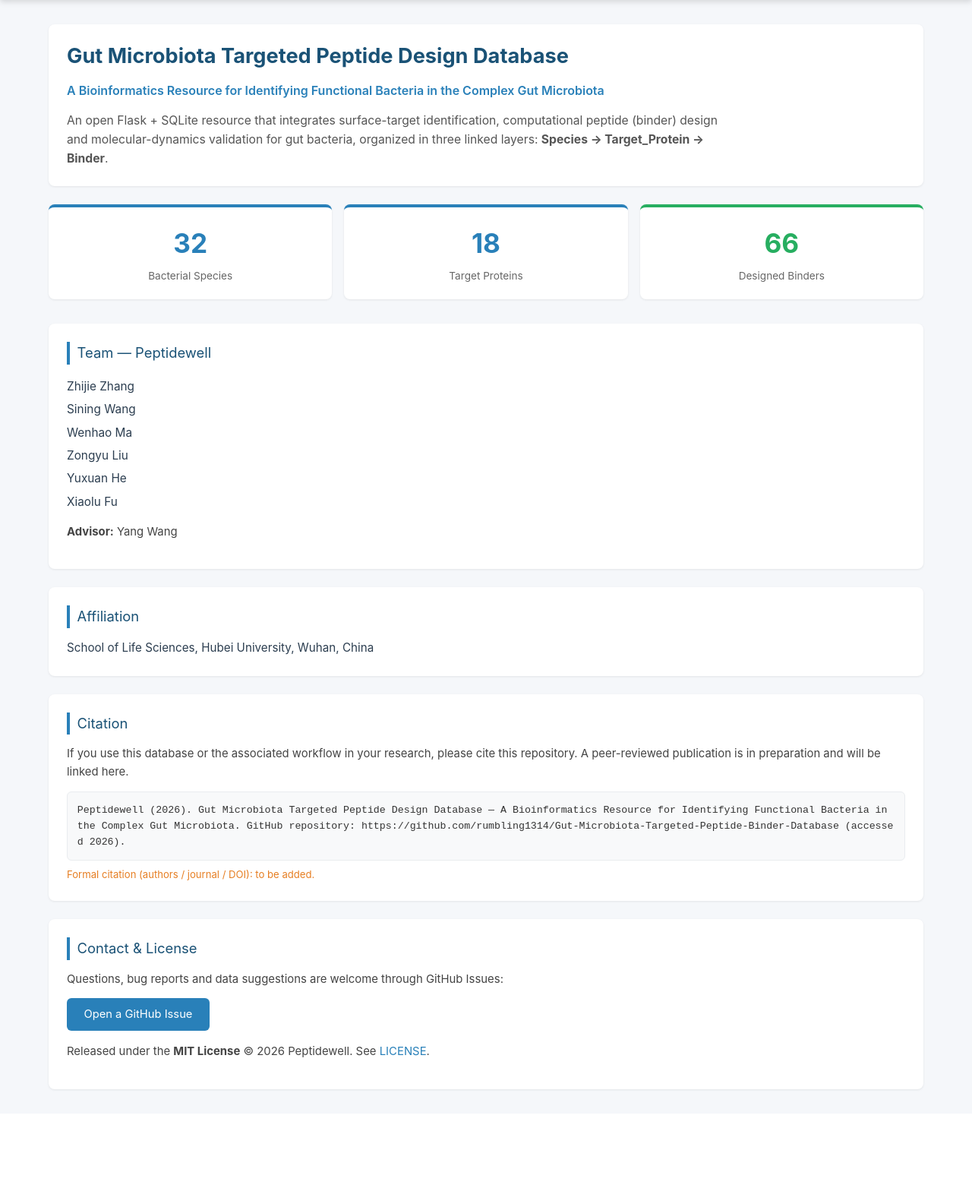
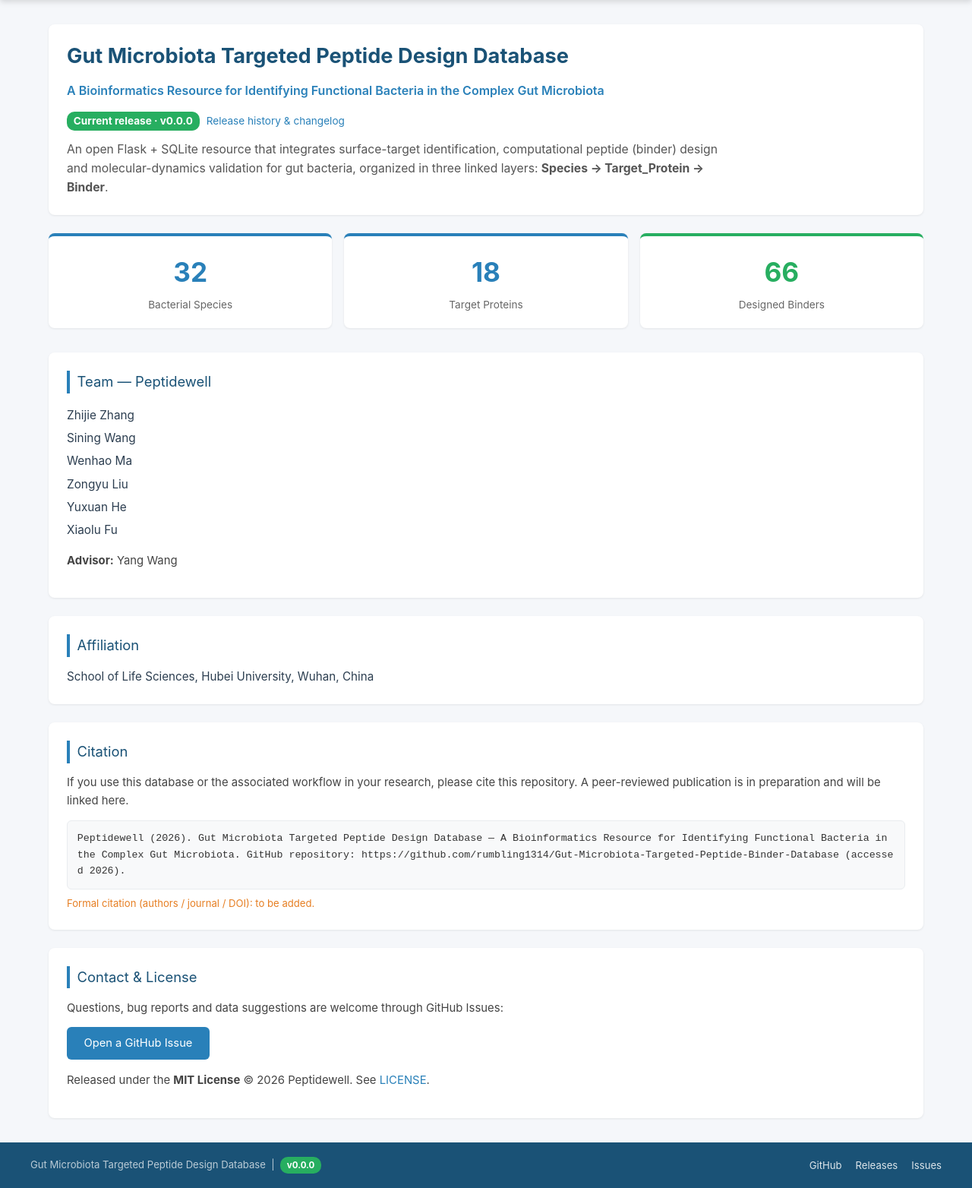
Before and after one commit to rumbling1314/Gut-Microbiota-Targeted-Peptide-Binder-Database, a Flask app: page /about in a window 1280 px wide. Shown: the part 60-1624 px from the top of the page at 76% size. Before the commit the page ends 1496 px from the top, so only its background shows below. Run offline with Flask 3, Linux system fonts and the light colour scheme; data comes from the database, SQL or seed files in the repository.

Commit message:
Add version management (v2.0.0): VERSION file, CHANGELOG, version badge in footer and About

```diff
--- a/app.py
+++ b/app.py
@@ -13,6 +13,19 @@ MD_DIR = os.path.join(os.path.dirname(os.path.abspath(__file__)), "static", "md_
 
 # Public GitHub repository URL
 REPO_URL = "https://github.com/rumbling1314/Gut-Microbiota-Targeted-Peptide-Binder-Database"
+
+# Database version (semantic versioning, read from the VERSION file)
+def _read_version():
+    vp = os.path.join(os.path.dirname(os.path.abspath(__file__)), "VERSION")
+    try:
+        return open(vp, encoding='utf-8').read().strip()
+    except Exception:
+        return "0.0.0"
+DB_VERSION = _read_version()
+
+@app.context_processor
+def inject_meta():
+    return {'DB_VERSION': DB_VERSION, 'REPO_URL': REPO_URL}
 
 # Binder/MD 编号 -> Species_ID
 NUM2SID = {
--- a/templates/about.html
+++ b/templates/about.html
@@ -20,6 +20,8 @@
 <div class="card about-hero">
     <h1>Gut Microbiota Targeted Peptide Design Database</h1>
     <div class="sub">A Bioinformatics Resource for Identifying Functional Bacteria in the Complex Gut Microbiota</div>
+    <p style="margin-bottom:.7rem;"><span class="ver-pill" style="font-size:.85rem;">Current release · v{{ DB_VERSION }}</span>
+    &nbsp;<a href="{{ REPO_URL }}/releases" style="font-size:.85rem;">Release history &amp; changelog</a></p>
     <p class="lead">An open Flask + SQLite resource that integrates surface-target identification,
     computational peptide (binder) design and molecular-dynamics validation for gut bacteria,
     organized in three linked layers: <strong>Species → Target_Protein → Binder</strong>.</p>
--- a/templates/base.html
+++ b/templates/base.html
@@ -42,6 +42,11 @@
         a { color:#2980b9; text-decoration:none; }
         a:hover { text-decoration:underline; }
         #pdb-viewer { position:relative; width:100%; height:500px; border:1px solid #ddd; border-radius:8px; margin-top:1rem; background:#fafafa; overflow:hidden; }
+        .site-footer { background:#1a5276; color:rgba(255,255,255,.7); padding:1.2rem 2rem; margin-top:1rem; }
+        .footer-inner { max-width:1200px; margin:0 auto; display:flex; justify-content:space-between; align-items:center; font-size:.82rem; flex-wrap:wrap; gap:.6rem; }
+        .footer-links a { color:rgba(255,255,255,.85); text-decoration:none; margin-left:.9rem; }
+        .footer-links a:hover { color:white; }
+        .ver-pill { display:inline-block; background:#27ae60; color:#fff; font-size:.72rem; font-weight:700; padding:.12rem .55rem; border-radius:10px; }
     </style>
 </head>
 <body>
@@ -61,5 +66,15 @@
     <div class="container">
         {% block content %}{% endblock %}
     </div>
+    <footer class="site-footer">
+        <div class="footer-inner">
+            <span>Gut Microbiota Targeted Peptide Design Database &nbsp;|&nbsp; <span class="ver-pill">v{{ DB_VERSION }}</span></span>
+            <span class="footer-links">
+                <a href="{{ REPO_URL }}">GitHub</a>
+                <a href="{{ REPO_URL }}/releases">Releases</a>
+                <a href="{{ REPO_URL }}/issues">Issues</a>
+            </span>
+        </div>
+    </footer>
 </body>
 </html>
```
Also changed, not shown: CHANGELOG.md (added), README.md, 1 other file.
